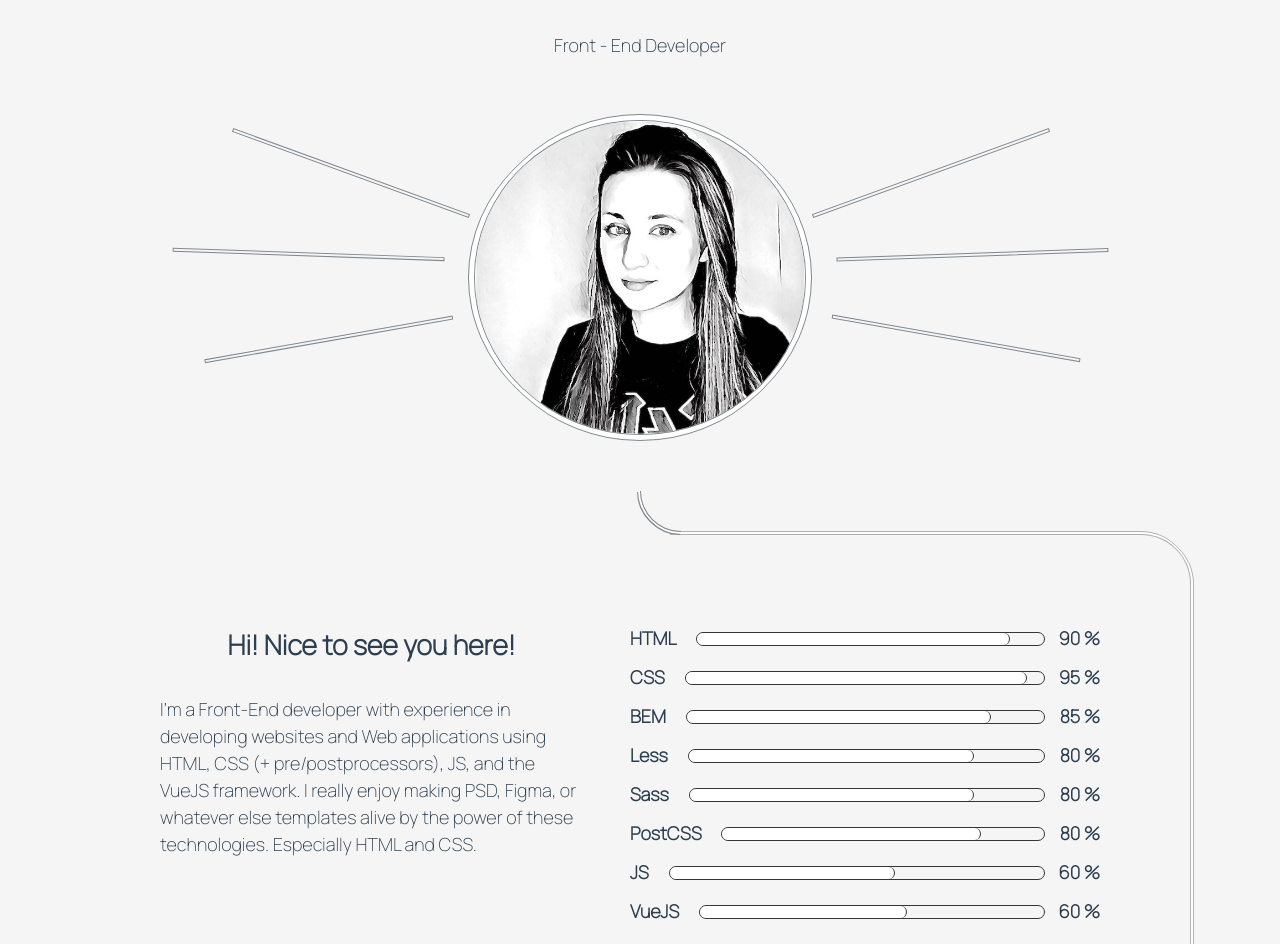
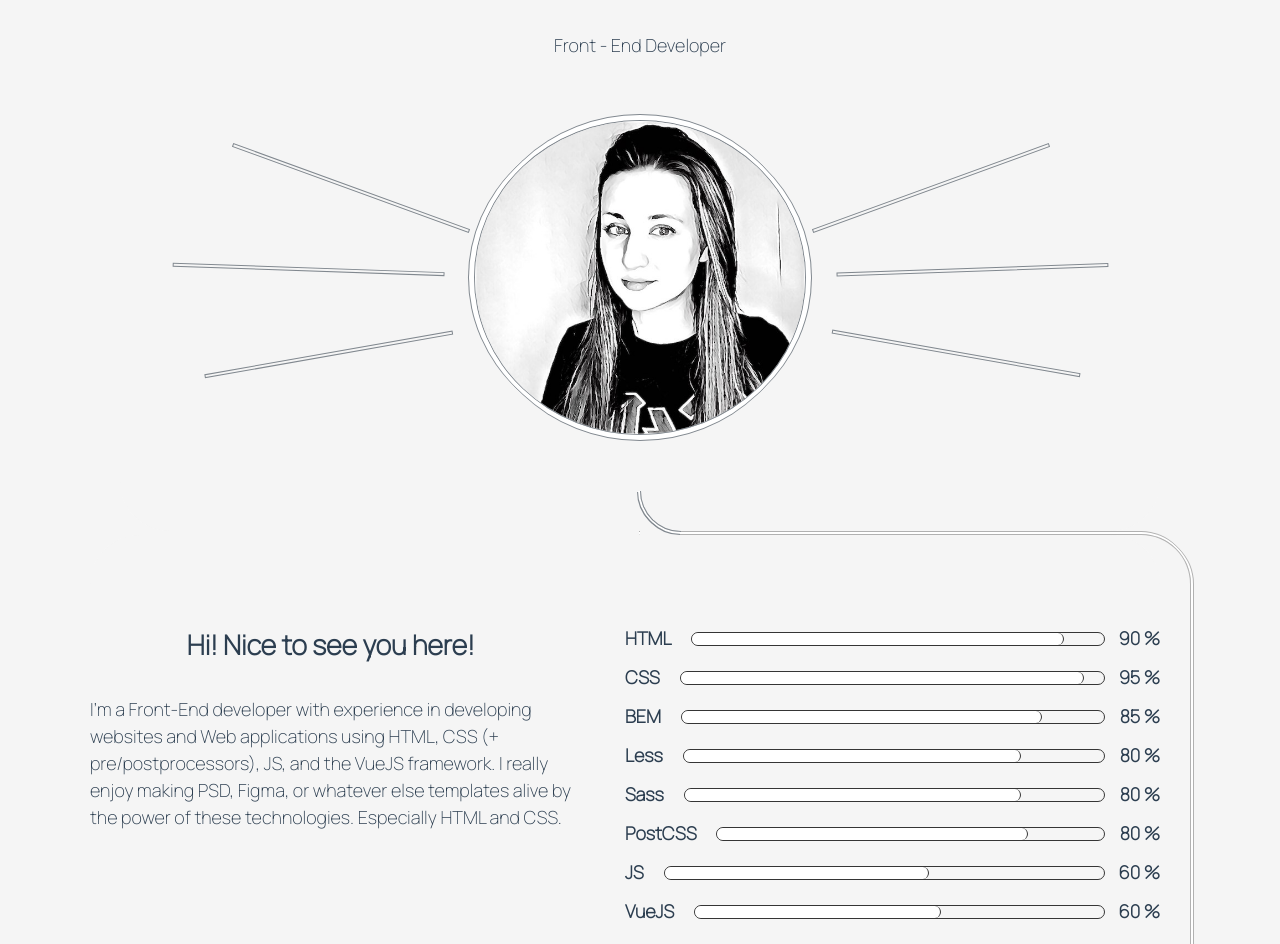
Before and after one commit to nobidina/portfolio, a Vue app: page / in a window 1280 px wide. Shown: the part 188-1132 px from the top of the page. Built offline with nearby package versions, Linux system fonts and the light colour scheme; a web font is replaced by a local one.

Commit message:
add tablet version

```diff
--- a/src/components/Contacts/index.vue
+++ b/src/components/Contacts/index.vue
@@ -95,7 +95,7 @@ export default {
 .contacts {
   position: relative;
 
-  @media @tablet {
+  @media @desktop {
     display: flex;
   }
 
@@ -103,6 +103,10 @@ export default {
     padding-bottom: 220px;
 
     @media @tablet {
+      padding-bottom: 270px;
+    }
+
+    @media @desktop {
       width: 40%;
       margin-right: auto;
       padding-bottom: 0;
@@ -128,6 +132,12 @@ export default {
     background-position: center center;
     background-size: contain;
 
+    @media @tablet {
+      width: 45px;
+      height: 40px;
+      margin-right: 20px;
+    }
+
     &:last-child {
       margin-right: 0;
     }
@@ -163,7 +173,7 @@ export default {
   width: 190px;
   height: 250px;
 
-  @media @tablet {
+  @media @desktop {
     width: 400px;
     height: 300px;
   }
@@ -174,14 +184,14 @@ export default {
     right: 0;
     z-index: 1;
 
-    @media @tablet {
+    @media @desktop {
       right: 50%;
       transform: translateX(50%);
     }
   }
 
   & .box {
-    @media @tablet {
+    @media @desktop {
       position: absolute;
       bottom: 0px;
       right: 50px;
@@ -209,7 +219,7 @@ export default {
     .cat {
       animation-name: cat-mobile;
 
-      @media @tablet {
+      @media @desktop {
         animation-name: cat;
       }
     }
@@ -217,7 +227,7 @@ export default {
     .cat__head {
       animation-name: cat-head-mobile;
 
-      @media @tablet {
+      @media @desktop {
        animation-name: cat-head;
       }
     }
@@ -225,7 +235,7 @@ export default {
     .cat__ear--left::after {
       animation-name: cat-left-ear-mobile;
 
-      @media @tablet {
+      @media @desktop {
         animation-name: cat-left-ear;
       }
     }
@@ -233,7 +243,7 @@ export default {
     .cat__ear--right::after {
       animation-name: cat-right-ear-mobile;
 
-      @media @tablet {
+      @media @desktop {
         animation-name: cat-right-ear;
       }
     }
@@ -241,7 +251,7 @@ export default {
     .cat__eye::after {
       animation-name: cat-eyes-after-mobile;
 
-      @media @tablet {
+      @media @desktop {
         animation-name: cat-eyes-after;
       }
     }
@@ -249,14 +259,14 @@ export default {
     .cat__eye {
       animation-name: cat-eyes-mobile;
 
-      @media @tablet {
+      @media @desktop {
         animation-name: cat-eyes;
       }
     }
 
     .cat__nose {
       animation-name: cat-nose-mobile;
-      @media @tablet {
+      @media @desktop {
         animation-name: cat-nose;
       }
     }
@@ -264,7 +274,7 @@ export default {
     .cat__front-paw--left {
       animation-name: cat-front-left-pow-mobile;
 
-      @media @tablet {
+      @media @desktop {
         animation-name: cat-front-left-pow;
       }
     }
@@ -272,19 +282,19 @@ export default {
     .cat__front-paw--right {
       animation-name: cat-front-right-pow-mobile;
 
-      @media @tablet {
+      @media @desktop {
         animation-name: cat-front-right-pow;
       }
     }
 
     .cat__back-paw--left {
-      @media @tablet {
+      @media @desktop {
         animation-name: cat-back-left-pow;
       }
     }
 
     .cat__back-paw--right {
-      @media @tablet {
+      @media @desktop {
         animation-name: cat-back-right-pow;
       }
     }
@@ -292,7 +302,7 @@ export default {
     .cat__tail {
       animation-name: cat-tail-mobile;
 
-      @media @tablet {
+      @media @desktop {
         animation-name: cat-tail;
       }
     }
@@ -559,13 +569,13 @@ export default {
 }
 
 .box {
-  @media @tablet {
+  @media @desktop {
     width: 210px;
     height: 180px;
   }
 
   &__front {
-    @media @tablet {
+    @media @desktop {
       position: absolute;
       bottom: 0px;
       left: 50%;
@@ -579,7 +589,7 @@ export default {
   }
 
   &__front-lit {
-    @media @tablet {
+    @media @desktop {
       position: absolute;
       top: -2px;
       left: -13px;
@@ -593,7 +603,7 @@ export default {
   }
 
   &__side {
-    @media @tablet {
+    @media @desktop {
       position: absolute;
       bottom: -5px;
       transform: skewX(-32deg) rotate(-32deg);
@@ -615,7 +625,7 @@ export default {
   }
 
   &__side-lit {
-    @media @tablet {
+    @media @desktop {
       position: absolute;
       top: -14px;
       right: -74px;
@@ -629,7 +639,7 @@ export default {
   }
 
   &__back {
-    @media @tablet {
+    @media @desktop {
       position: absolute;
       bottom: 22px;
       left: 47px;
--- a/src/components/CustomSection/index.vue
+++ b/src/components/CustomSection/index.vue
@@ -38,8 +38,14 @@ export default {
     background-color: whitesmoke;
 
     @media @tablet {
-      padding: 90px 70px;
+      padding-top: 50px;
+      padding-bottom: 50px;
       border-radius: 50px;
+    }
+
+    @media @desktop {
+      padding-top: 90px;
+      padding-bottom: 90px;
     }
   }
 
@@ -54,6 +60,10 @@ export default {
 
   &:nth-child(even) {
     padding-right: 20px;
+
+    @media @tablet {
+      padding-right: 30px;
+    }
 
     &::before {
       right: -1px;
@@ -75,6 +85,10 @@ export default {
   &:nth-child(odd) {
     padding-left: 20px;
 
+    @media @tablet {
+      padding-left: 30px;
+    }
+
     &::before{
       left: -1px;
       border-top: 1px solid #b1b1b1;
@@ -94,6 +108,11 @@ export default {
   &:first-child {
     padding-left: 20px;
     padding-right: 20px;
+
+    @media @tablet {
+      padding-left: 30px;
+      padding-right: 30px;
+    }
 
     &:before {
       content: none;
@@ -125,6 +144,10 @@ export default {
       width: 40px;
       height: 40px;
       background-color: whitesmoke;
+
+      @media @tablet {
+        left: 50%;
+      }
     }
   }
 
--- a/src/components/History/index.vue
+++ b/src/components/History/index.vue
@@ -74,7 +74,7 @@ export default {
     display: flex;
     margin-bottom: 30px;
 
-    @media @tablet {
+    @media @desktop {
       margin-bottom: 35px;
     }
 
@@ -87,7 +87,7 @@ export default {
     width: 33px;
     margin-right: 10px;
 
-    @media @tablet {
+    @media @desktop {
       width: 43px;
       margin-right: 15px;
     }
@@ -95,7 +95,7 @@ export default {
     svg {
       width: 33px;
 
-      @media @tablet {
+      @media @desktop {
         width: 43px;
       }
     }
@@ -114,9 +114,13 @@ export default {
     font-weight: 400;
 
     @media @tablet {
+      margin-bottom: 15px;
+      font-weight: 600;
+    }
+
+    @media @desktop {
       margin-bottom: 10px;
       font-size: 1.17em;
-      font-weight: 600;
     }
   }
 
@@ -126,8 +130,12 @@ export default {
     font-weight: 400;
 
     @media @tablet {
+      margin-bottom: 4px;
+      font-weight: 600;
+    }
+
+    @media @desktop {
       margin-bottom: 25px;
-      font-weight: 600;
     }
   }
 }
--- a/src/components/Intro/index.vue
+++ b/src/components/Intro/index.vue
@@ -52,6 +52,10 @@ export default {
     margin-bottom: 30px;
 
     @media @tablet {
+      margin-bottom: 45px;
+    }
+
+    @media @desktop {
       margin-bottom: 60px;
     }
   }
@@ -65,7 +69,7 @@ export default {
     line-height: 1em;
     font-weight: 400;
 
-    @media @tablet {
+    @media @desktop {
       margin-bottom: 30px;
     }
   }
@@ -82,8 +86,7 @@ export default {
     position: relative;
     width: 180px;
     height: 171px;
-    margin-top: 6px;
-    margin-bottom: 6px;
+    margin: 6px;
     border-radius: 50%;
     border: 1px solid #81888F;
     box-shadow: 0 5px 0 0 white,
@@ -96,6 +99,11 @@ export default {
                 6px 0 0 0 #81888F;
 
     @media @tablet {
+      width: 255px;
+      height: 242px;
+    }
+
+    @media @desktop {
       width: 330px;
       height: 313px;
     }
@@ -141,6 +149,10 @@ export default {
     border: 1px solid #81888F;
 
     @media @tablet {
+      width: 65%;
+    }
+
+    @media @desktop {
       width: 250px;
     }
   }
@@ -152,6 +164,10 @@ export default {
     width: 100%;
 
     @media @tablet {
+      top: 50px;
+    }
+
+    @media @desktop {
       top: 90px;
       left: -23px;
       width: 270px;
@@ -165,6 +181,10 @@ export default {
     width: 100%;
 
     @media @tablet {
+      top: 90px;
+    }
+
+    @media @desktop {
       top: 163px;
       left: 35px;
       width: 250px;
@@ -179,6 +199,11 @@ export default {
     transform: rotate(20deg);
 
     @media @tablet {
+      top: 65px;
+      left: -185px;
+    }
+
+    @media @desktop {
       animation: none;
       left: -250px;
     }
@@ -188,6 +213,10 @@ export default {
       transform: rotate(-20deg);
 
       @media @tablet {
+        left: 272px;
+      }
+
+      @media @desktop {
         left: 330px;
       }
     }
@@ -196,7 +225,7 @@ export default {
       left: -4px;
       transform: rotate(18deg);
 
-      @media @tablet {
+      @media @desktop {
         left: 0;
       }
     }
@@ -205,7 +234,7 @@ export default {
       left: -20px;
       transform: rotate(30deg);
 
-      @media @tablet {
+      @media @desktop {
         left: -34px;
       }
     }
--- a/src/components/Portfolio/index.vue
+++ b/src/components/Portfolio/index.vue
@@ -52,10 +52,34 @@ export default {
     display: flex;
     flex-direction: column;
     align-items: center;
+
+    @media @tablet {
+      flex-direction: row;
+      flex-wrap: wrap;
+      justify-content: space-between;
+      align-items: flex-start;
+    }
   }
 
   &__item {
     margin-bottom: 35px;
+
+    @media @tablet {
+      width: 48%;
+      margin-right: 4%;
+    }
+
+    &:nth-child(2n + 2) {
+      @media @tablet {
+        margin-right: 0;
+      }
+    }
+
+    &:nth-last-child(2) {
+      @media @tablet {
+        margin-bottom: 0;
+      }
+    }
 
     &:last-of-type {
       margin-bottom: 0;
@@ -75,6 +99,10 @@ export default {
     border: 1px solid lightgrey;
     line-height: 0;
     background-color: lightgrey;
+
+    @media @tablet {
+      max-width: 100%;
+    }
   }
 
   &__img {
--- a/src/components/SectionTitle/index.vue
+++ b/src/components/SectionTitle/index.vue
@@ -20,10 +20,6 @@ export default {
   font-size: 1.5em;
   line-height: 1.5em;
   font-weight: 600;
-
-  @media @tablet {
-    margin-bottom: 30px;
-  }
 }
 
 </style>
--- a/src/components/Skills/index.vue
+++ b/src/components/Skills/index.vue
@@ -51,17 +51,17 @@ export default {
 @import "../../less/variables.less";
 
 .skills {
-  @media @tablet {
+  @media @desktop {
     display: flex;
   }
 
   &__text-wrapper {
     margin-bottom: 25px;
 
-    @media @tablet {
+    @media @desktop {
       width: 45%;
+      margin-right: auto;
       margin-bottom: 0;
-      margin-right: auto;
     }
   }
 
@@ -74,7 +74,7 @@ export default {
     margin: 0;
     padding: 0;
 
-    @media @tablet {
+    @media @desktop {
       flex-shrink: 0;
       width: 50%;
     }
@@ -92,7 +92,7 @@ export default {
     justify-content: flex-start;
     align-items: center;
 
-    @media @tablet {
+    @media @desktop {
       flex-wrap: nowrap;
       justify-content: flex-end;
       margin-bottom: 12px;
@@ -107,7 +107,7 @@ export default {
     width: 100%;
     font-weight: 600;
 
-    @media @tablet {
+    @media @desktop {
       width: auto;
     }
   }
@@ -123,7 +123,7 @@ export default {
     border-radius: 10px;
     border: 1px solid #353535;
 
-    @media @tablet {
+    @media @desktop {
       min-width: 260px;
       margin-left: 20px;
     }
--- a/src/less/variables.less
+++ b/src/less/variables.less
@@ -7,4 +7,4 @@
 //Screen sizes
 
 @tablet: ~"(min-width: 768px)";
-@desktop: ~"(min-width: 1200px)";
+@desktop: ~"(min-width: 1000px)";
--- a/src/views/Home/Home.vue
+++ b/src/views/Home/Home.vue
@@ -207,15 +207,23 @@ export default {
   background-color: whitesmoke;
 
   @media @tablet {
+    min-height: calc(100% - 40px);
+    margin: 20px;
+    padding-left: 40px;
+    padding-right: 40px;
+    padding-bottom: 40px;
+    border-radius: 15px;
+    box-shadow: 0px 5px 50px lightgrey;
+    background-color: whitesmoke;
+  }
+
+  @media @desktop {
     min-height: calc(100% - 100px);
     max-width: 1200px;
     margin: 50px auto;
     padding-left: 90px;
     padding-right: 90px;
     padding-bottom: 90px;
-    border-radius: 15px;
-    box-shadow: 0px 5px 50px lightgrey;
-    background-color: whitesmoke;
   }
 }
 
```
